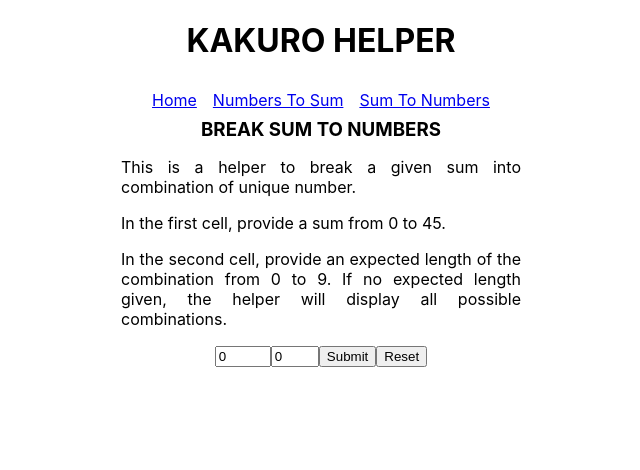
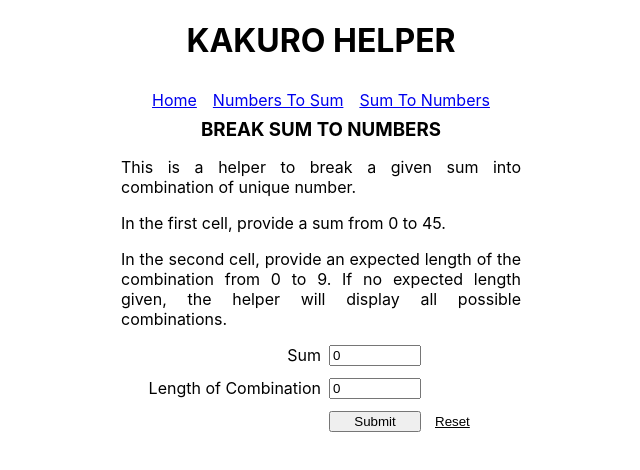
Before and after one commit to jasdang/kakuro-helper, a React (Create React App) app: page /sum-to-numbers in a window 1280 px wide. Shown: the top 470 px of the page, without its empty margins (319-959 px from the left). Built offline with nearby package versions, Linux system fonts and the light colour scheme.

Commit message:
add style for sum to numbers form

```diff
--- /dev/null
+++ b/src/components/SumToNumbers.css
@@ -0,0 +1,29 @@
+.Grid {
+  display: grid;
+  grid-template-columns: 2fr 1fr 1fr;
+  grid-template-rows: auto;
+  margin-bottom: 12px;
+  text-align: right;
+}
+.Input {
+  margin-left: 8px;
+}
+
+.SubmitSum {
+  grid-column-start: 2;
+}
+
+.SubmitSum,
+.ResetSum {
+  margin-left: 8px;
+}
+
+.ResetSum {
+  text-decoration: underline;
+  background: none;
+  border: none;
+  text-align: left;
+}
+.ResetSum:hover {
+  color: blue;
+}
--- a/src/components/SumToNumbers.tsx
+++ b/src/components/SumToNumbers.tsx
@@ -1,4 +1,5 @@
 import React, { useState } from 'react'
+import './SumToNumbers.css'
 
 type Combination = number[]
 type CombinationStore = {
@@ -106,7 +107,11 @@ const SumToNumbers = (): JSX.Element => {
         combinations.
       </p>
       <form onSubmit={handleFormSubmit}>
+        <label htmlFor="sum-input" className="Grid">
+          Sum
           <input
+            id="sum-input"
+            className="Input"
             type="number"
             placeholder="Sum"
             value={sum}
@@ -114,7 +119,12 @@ const SumToNumbers = (): JSX.Element => {
             max={45}
             onChange={(e: any) => setSum(parseInt(e.target.value, 10))}
           />
+        </label>
+        <label htmlFor="length-input" className="Grid">
+          Length of Combination
           <input
+            id="length-input"
+            className="Input"
             type="number"
             placeholder="Nos of digits"
             value={numOfDigits}
@@ -122,10 +132,15 @@ const SumToNumbers = (): JSX.Element => {
             max={9}
             onChange={(e: any) => setNumOfDigits(parseInt(e.target.value, 10))}
           />
-        <button type="submit">Submit</button>
-        <button type="button" onClick={handleReset}>
+        </label>
+        <span className="Grid">
+          <button type="submit" className="SubmitSum">
+            Submit
+          </button>
+          <button type="button" onClick={handleReset} className="ResetSum">
             Reset
           </button>
+        </span>
       </form>
       <div>{shouldShowResult && compileResults(results)}</div>
     </span>
```
Lines whose indentation alone changed are shown as unchanged.
